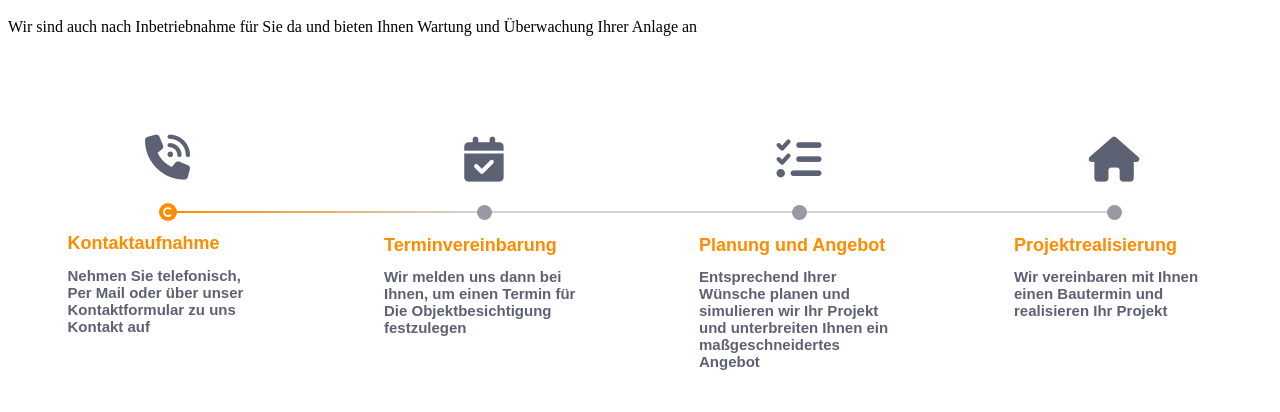
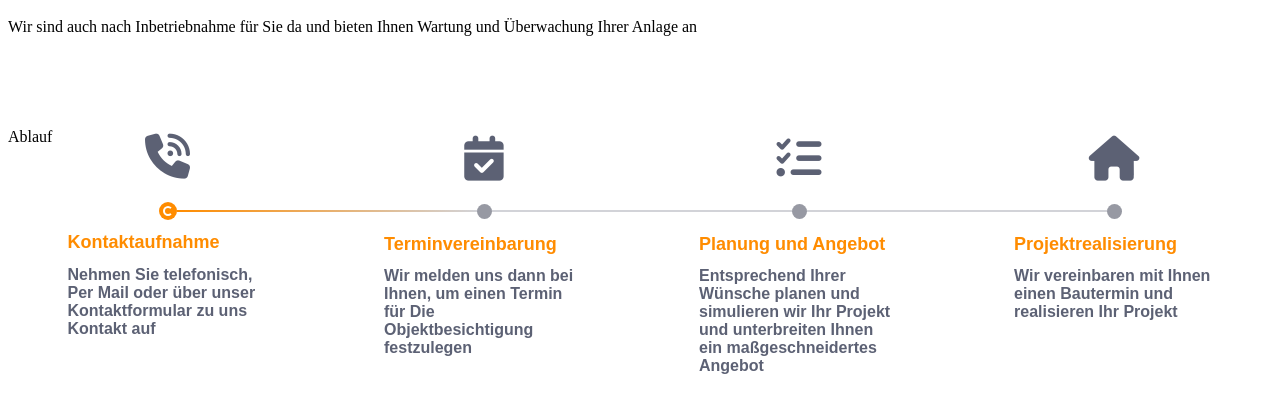
Before and after one commit to ealvacol/PV-Rheinland, a plain HTML site: page components/leistungen.html in a window 1280 px wide. Shown: the part 312-724 px from the top of the page. Drawn offline with Linux system fonts and the light colour scheme; a web font is replaced by a local one.

Commit message:
ablauf works

```diff
--- a/assets/css/main.css
+++ b/assets/css/main.css
@@ -743,7 +743,6 @@ section {
 
 .why-us .why-box .more-btn {
   display: inline-block;
-  background: rgba(255, 255, 255, 0.3);
   padding: 6px 30px 8px 30px;
   color: #fff;
   border-radius: 50px;
--- a/components/leistungen.html
+++ b/components/leistungen.html
@@ -1,11 +1,9 @@
-
 <!DOCTYPE html>
 <html lang="en">
 
 <head>
   <meta charset="UTF-8">
   <meta name="viewport" content="width=device-width, initial-scale=1.0">
-  <title>Hello</title>
   <script src="https://kit.fontawesome.com/8762fb5537.js" crossorigin="anonymous"></script>
   <link rel="stylesheet" href="../css/ablauf.css">
 </head>
@@ -20,10 +18,7 @@
         <p>Unsere Leistungen</p>
       </div>
 
-      <div id="ablauf">
-
-
-      <div class="row gy-4">
+      <div class="row gy-4" style="padding-bottom: 60px;">
         <div class="col-lg-12 d-flex align-items-center">
           <div class="row gy-4">
             <div class="col-xl-3" data-aos="fade-up" data-aos-delay="200">
@@ -63,10 +58,10 @@
         </div>
 
       </div>
+
+      <div class="section-header">
+        <p>Ablauf</p>
       </div>
-
-
-
       <div class="wrapper">
         <div class="main-container">
             <div class="steps-container">
@@ -135,5 +130,6 @@
             </div>
         </div>
         </div>
+    </div>
   </section>
 </body>
--- a/css/ablauf.css
+++ b/css/ablauf.css
@@ -33,8 +33,9 @@
   margin: 0;
   display: flex;
   justify-content: center;
-  align-items: center;
+  align-items: flex-start;
   position: relative;
+  height: 300px;
 }
 .toggle {
   transform: scale(0.8);
@@ -86,7 +87,6 @@
   justify-content: center;
   transition: all 200ms ease;
   background: transparent;
-  height: 320px;
   min-width: 800px;
   max-width: 1200px;
   flex-grow: 1;
@@ -159,7 +159,7 @@
 }
 
 .main-container .steps-container .step .label .description {
-    font-size: 15px;
+    font-size: 16px;
     padding-top: 1vw;
     color: var(--color-label-completed)
 }
```
Also changed, not shown: components/ablauf.html (+0 -1 lines), index.html (+2 -0 lines). Lines whose indentation alone changed are shown as unchanged.
